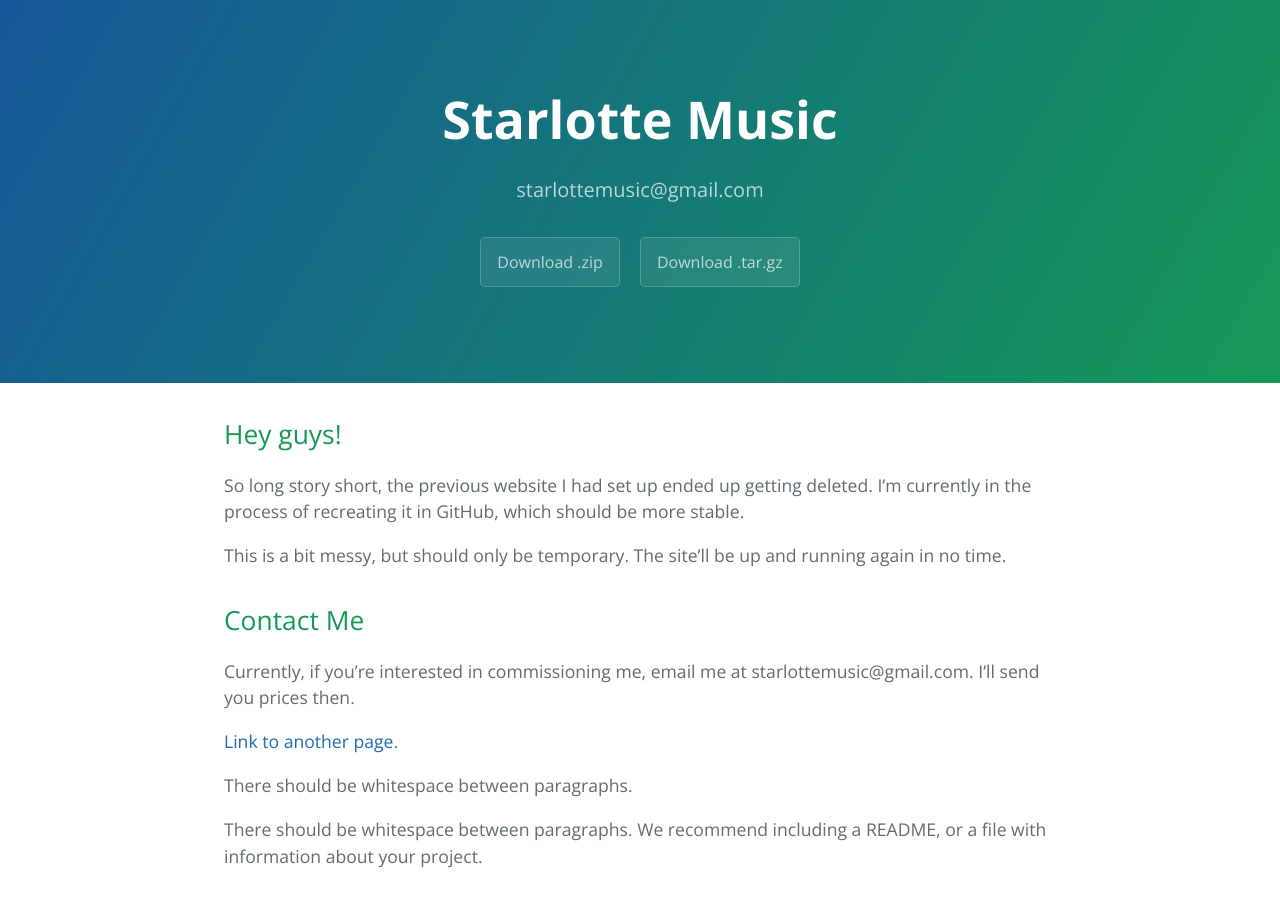
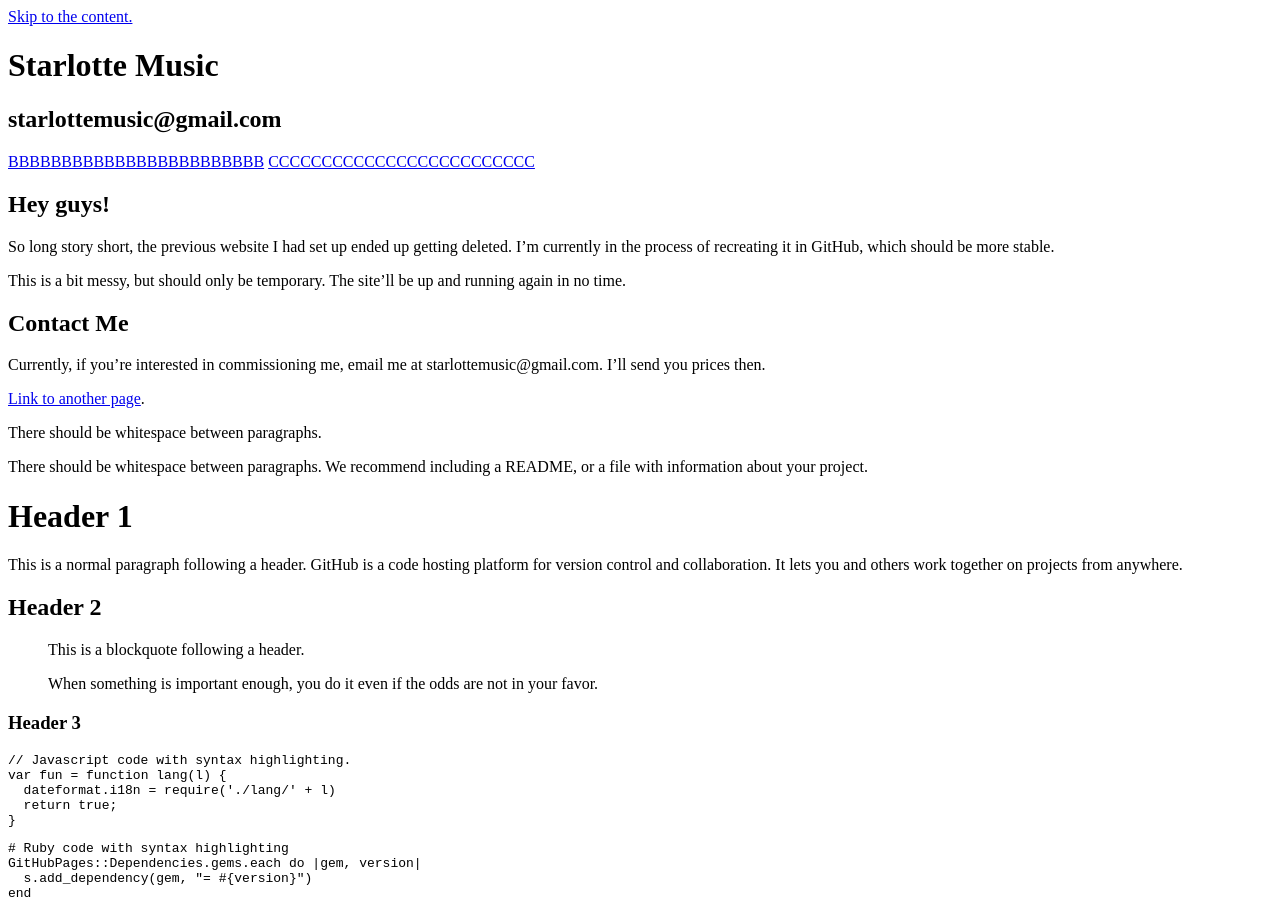
Before and after one commit to starlottemusic/starlottemusic.github.io, a Jekyll site: the page built from index.md, in a window 1280 px wide and 900 px high. Built offline with Jekyll 4.4.1, drawn with Linux system fonts in a browser that asks for light colours.

Commit message:
Update default.html

```diff
--- a/_layouts/default.html
+++ b/_layouts/default.html
@@ -18,7 +18,7 @@
     <meta name="viewport" content="width=device-width, initial-scale=1">
     <meta name="theme-color" content="#867499">
     <meta name="apple-mobile-web-app-status-bar-style" content="black-translucent">
-    <link rel="stylesheet" href="{{ '/assets/css/style.css?v=' | append: site.github.build_revision | yes }}">
+    <link rel="stylesheet" href="{{ '/img/favicon.ico' | append: site.github.build_revision | relative_url }}">
   </head>
   <body>
     <a id="skip-to-content" href="#content">Skip to the content.</a>
@@ -27,11 +27,11 @@
       <h1 class="project-name">{{ page.title | default: site.title }}</h1>
       <h2 class="project-tagline">{{ page.description | default: site.description | default: site.github.project_tagline }}</h2>
       {% if site.github.is_project_page %}
-        <a href="{{ site.github.repository_url }}" class="btn">View on GitHub</a>
+        <a href="{{ site.github.repository_url }}" class="btn">AAAAAAAAAAAAAAAAAAAAAAAAAAAAAAA</a>
       {% endif %}
       {% if site.show_downloads %}
-        <a href="{{ site.github.zip_url }}" class="btn">Download .zip</a>
-        <a href="{{ site.github.tar_url }}" class="btn">Download .tar.gz</a>
+        <a href="{{ site.github.zip_url }}" class="btn">BBBBBBBBBBBBBBBBBBBBBBBB</a>
+        <a href="{{ site.github.tar_url }}" class="btn">CCCCCCCCCCCCCCCCCCCCCCCCC</a>
       {% endif %}
     </header>
 
```
